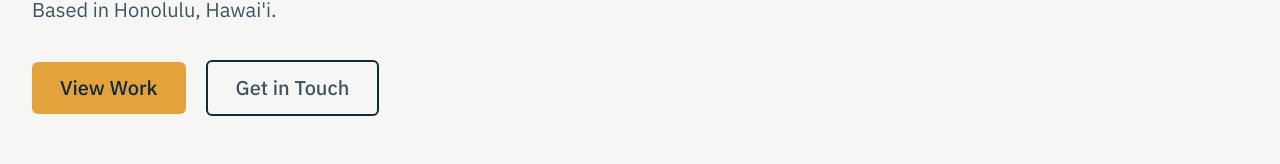
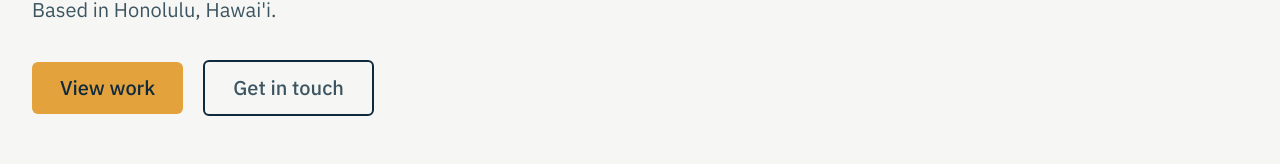
Before and after one commit to jackiewong99/portfolio_v3, a Next.js app: page / in a window 1280 px wide. Shown: the part 478-642 px from the top of the page. Built offline with nearby package versions, Linux system fonts and the light colour scheme.

Commit message:
Update hero button text

```diff
--- a/app/components/sections/Hero.tsx
+++ b/app/components/sections/Hero.tsx
@@ -23,10 +23,10 @@ export default function Hero() {
           </div>
           <div className='flex justify-start items-center gap-5 font-sans font-medium text-lg md:text-xl'>
             <button className='bg-wayfinder-gold text-deep-water px-7 py-3 rounded-md cursor-pointer transition hover:brightness-90 ease-in duration-150'>
-              <a href='#work'>View Work</a>
+              <a href='#work'>View work</a>
             </button>
             <button className='bg-transparent border-2 border-deep-water px-7 py-3 rounded-md cursor-pointer transition-colors hover:bg-sea-foam ease-in duration-150'>
-              <a href='#contact'>Get in Touch</a>
+              <a href='#contact'>Get in touch</a>
             </button>
           </div>
         </div>
```
